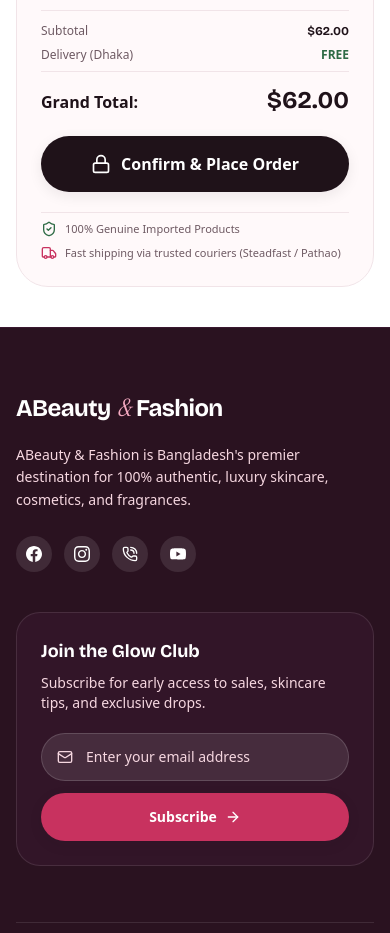
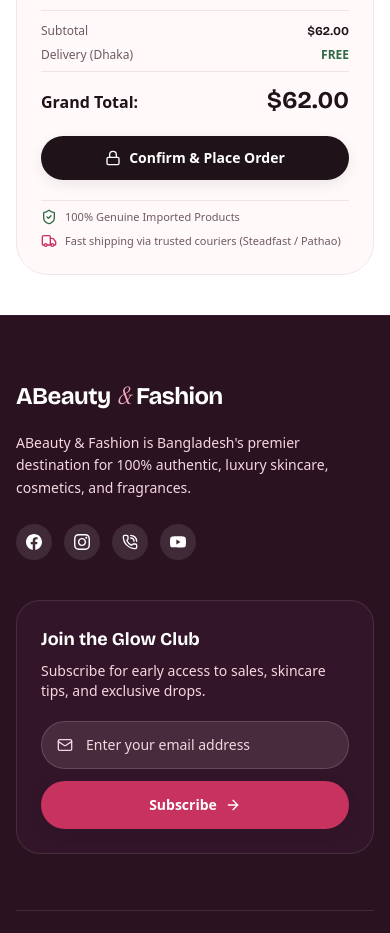
Before and after one commit to harunr/beautynfashion-wp, a Next.js app in the folder frontend/: page /checkout in a window 390 px wide. Shown: the part 1940-2873 px from the top of the page. Built offline with nearby package versions, Linux system fonts and the light colour scheme; no server answers; a web font is replaced by a local one.

Commit message:
fix(ui): match checkout CTA button height to form input height (h-11 / 44px)

```diff
--- a/frontend/app/cart/page.tsx
+++ b/frontend/app/cart/page.tsx
@@ -422,10 +422,10 @@
                 {/* Checkout CTA */}
                 <Link
                   href="/checkout"
-                  className="w-full h-14 md:h-16 min-h-[56px] py-4 px-6 rounded-pill bg-ink hover:bg-rose text-white font-bold text-base md:text-lg inline-flex items-center justify-center gap-2.5 shadow-pill hover:shadow-card transition-all"
+                  className="w-full h-11 px-4 rounded-pill bg-ink hover:bg-rose text-white font-bold text-sm inline-flex items-center justify-center gap-2 shadow-pill transition-all"
                 >
                   <span>{lang === "bn" ? "চেকআউটে এগিয়ে যান" : "Proceed to Checkout"}</span>
-                  <ArrowRight className="w-5 h-5" />
+                  <ArrowRight className="w-4 h-4" />
                 </Link>
 
                 <p className="text-[11px] text-muted text-center flex items-center justify-center gap-1.5">
--- a/frontend/app/checkout/page.tsx
+++ b/frontend/app/checkout/page.tsx
@@ -725,16 +725,16 @@
                 <button
                   type="submit"
                   disabled={items.length === 0 || isSubmitting}
-                  className="w-full h-14 md:h-16 min-h-[56px] md:min-h-[60px] py-4 px-6 rounded-pill bg-ink hover:bg-rose text-white font-bold text-base md:text-lg inline-flex items-center justify-center gap-2.5 shadow-pill hover:shadow-card transition-all disabled:opacity-50 active:scale-[0.99] cursor-pointer"
+                  className="w-full h-11 px-4 rounded-pill bg-ink hover:bg-rose text-white font-bold text-sm inline-flex items-center justify-center gap-2 shadow-pill transition-all disabled:opacity-50 active:scale-[0.99] cursor-pointer"
                 >
                   {isSubmitting ? (
                     <>
-                      <Loader2 className="w-5 h-5 animate-spin" />
+                      <Loader2 className="w-4 h-4 animate-spin" />
                       <span>{lang === "bn" ? "অর্ডার প্রক্রিয়া করা হচ্ছে..." : "Processing Order..."}</span>
                     </>
                   ) : (
                     <>
-                      <Lock className="w-5 h-5 shrink-0" />
+                      <Lock className="w-4 h-4 shrink-0" />
                       <span>
                         {lang === "bn" ? "অর্ডার নিশ্চিত করুন" : "Confirm & Place Order"}
                       </span>
```
